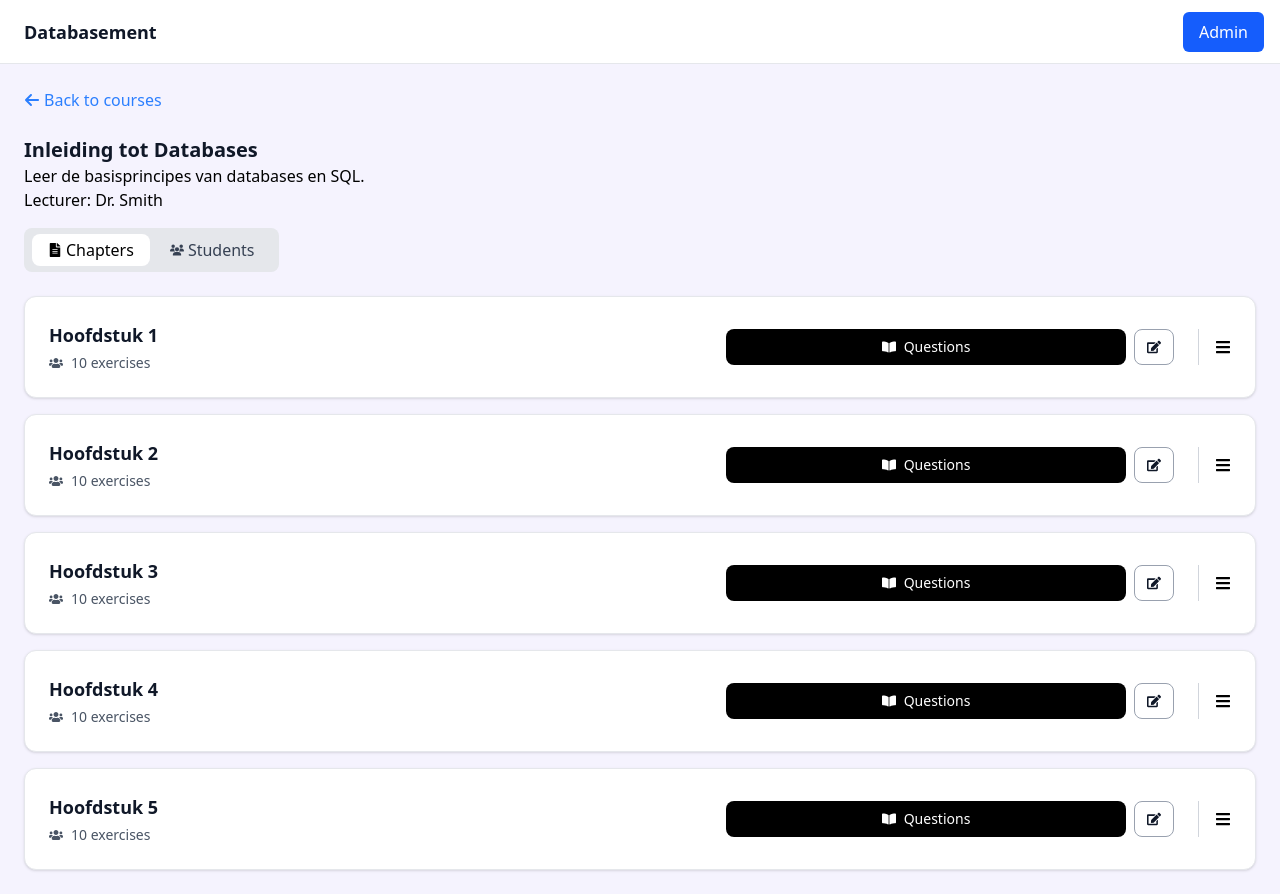
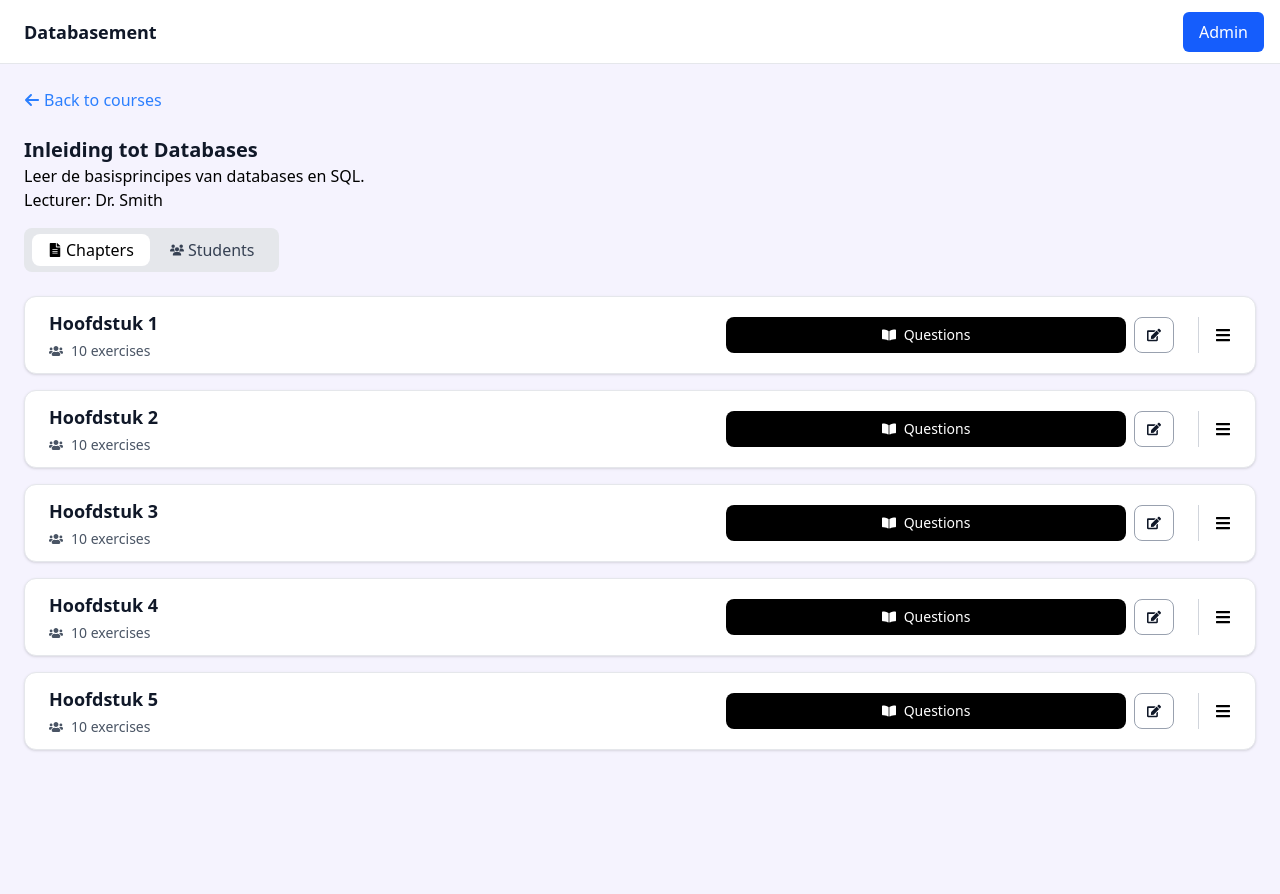
Before and after one commit to SQLDropbox/SQLDropbox, a Next.js app in the folder sql-dropbox-frontend/: page /admin/course/1 in a window 1280 px wide. After the commit the page ends 800 px from the top, so only its background shows below. Built offline with nearby package versions, Linux system fonts and the light colour scheme.

Commit message:
padding fix

```diff
--- a/sql-dropbox-frontend/components/admin/chapter/adminChapterCard.tsx
+++ b/sql-dropbox-frontend/components/admin/chapter/adminChapterCard.tsx
@@ -10,7 +10,7 @@ export default function AdminChapterCard({ chapter }: { chapter: Chapter }) {
     const [editDialogOpen, setEditDialogOpen] = useState(false);
 
     return (
-        <div className="flex justify-between items-center rounded-xl border border-gray-200 bg-white p-6 shadow-sm hover:shadow-lg transition-shadow">
+        <div className="flex justify-between items-center rounded-xl border border-gray-200 bg-white px-6 py-3 shadow-sm hover:shadow-lg transition-shadow">
             <div className="flex items-start justify-between">
                 <div className="flex-1">
                     <h3 className="text-lg font-semibold text-gray-900 mb-1">
```
